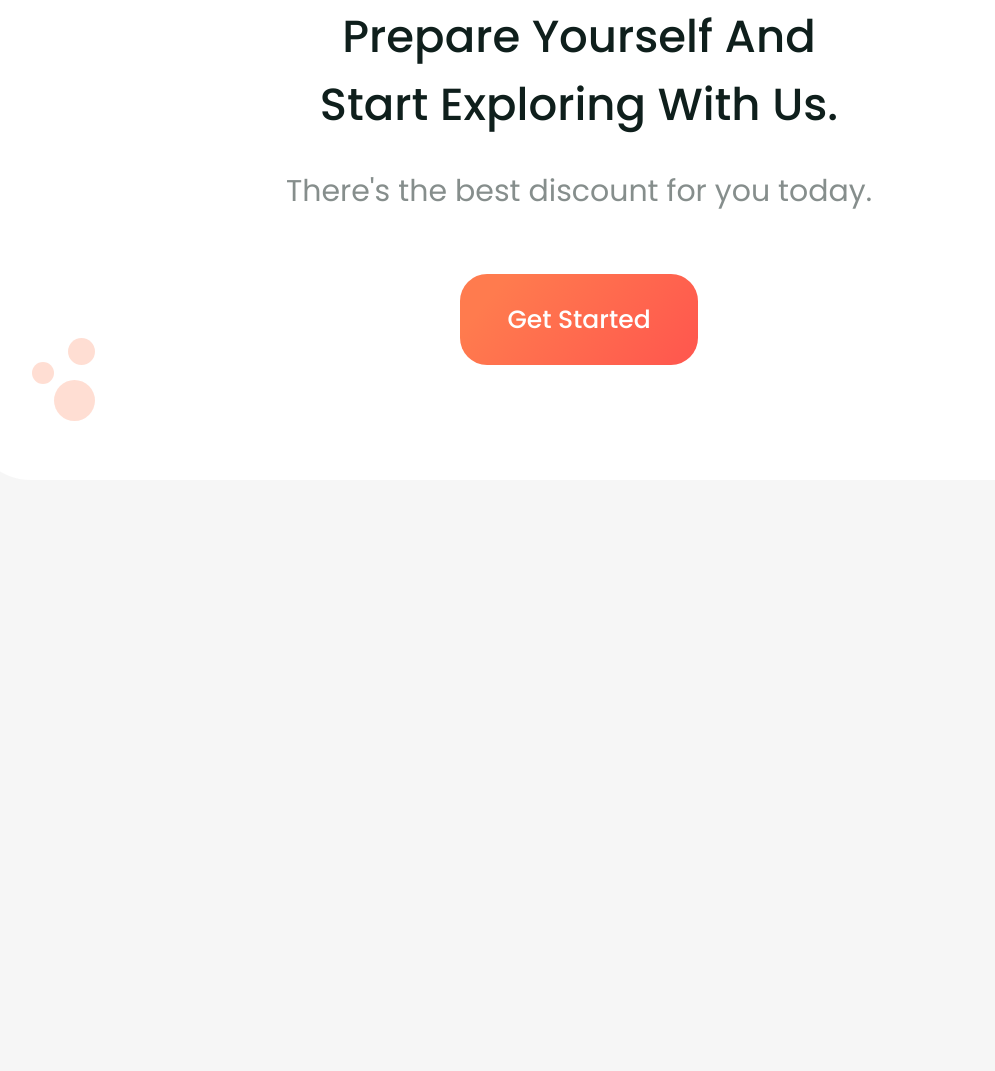
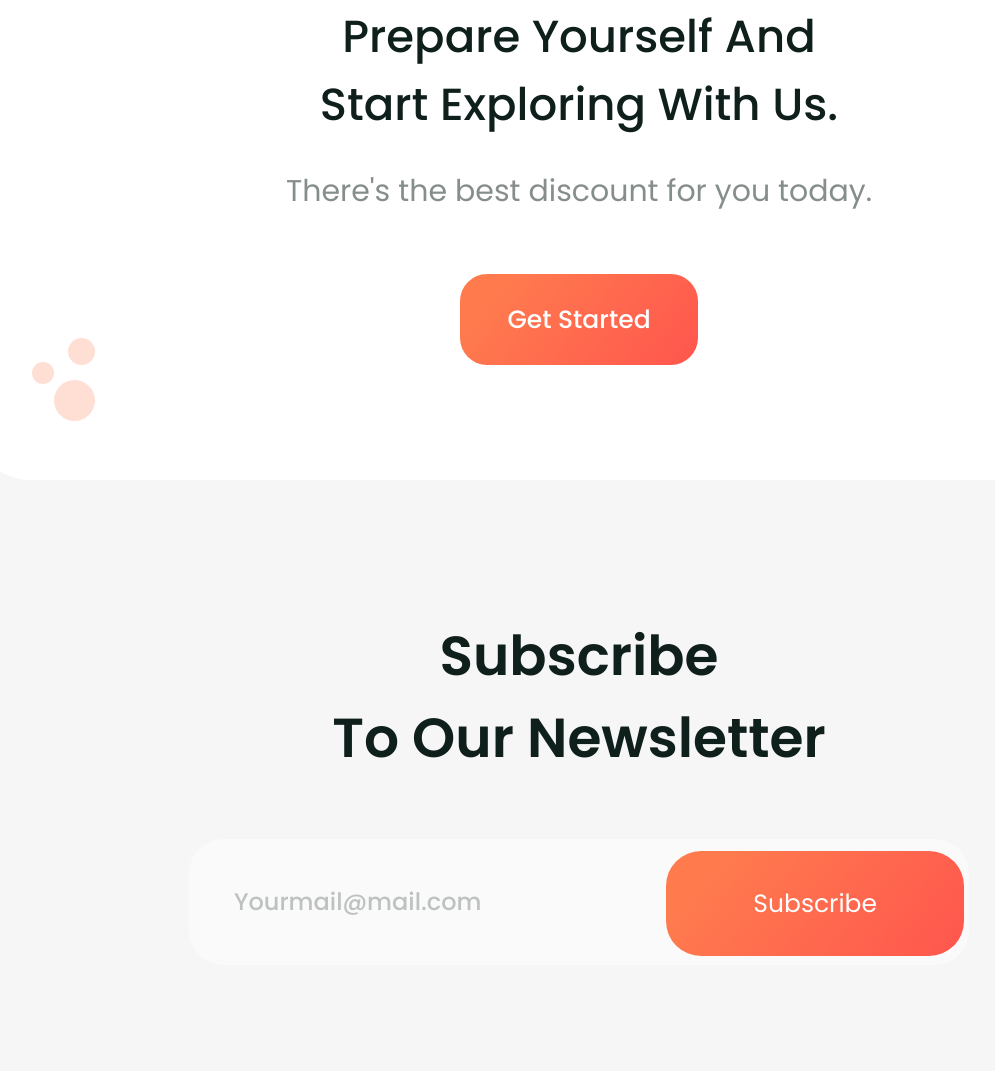
Before and after one commit to NeverMind109/GoTrip, a website: page app/index.html in a window 1280 px wide. Shown: the part 2553-3624 px from the top of the page, without its empty margins (61-1056 px from the left). Before the commit the page ends 3168 px from the top, so only its background shows below. Drawn offline with nearby package versions, Linux system fonts and the light colour scheme; files that its build step writes are made by us from their sources.

Commit message:
Created: Added Subscribe Section

```diff
--- a/app/index.html
+++ b/app/index.html
@@ -458,6 +458,33 @@
             </div>
           </div>
         </section>
+        <section class="subscribe">
+          <div class="subscribe__wrapper">
+            <h2 class="section-title subscribe__title">
+              Subscribe To&nbsp;Our&nbsp;Newsletter
+            </h2>
+            <form
+              class="subscribe__form needs-validation"
+              action="#"
+              novalidate
+            >
+              <input
+                type="email"
+                class="subscribe__input"
+                id="subscribe__input"
+                placeholder="Yourmail@mail.com"
+                minlength="10"
+                required
+              />
+              <button class="button subscribe__btn" type="submit">
+                Subscribe
+              </button>
+              <div class="invalid-feedback subscribe__invalid-feedback">
+                Please, enter your email
+              </div>
+            </form>
+          </div>
+        </section>
       </div>
     </main>
     <script src="js/main.min.js"></script>
--- a/app/js/main.js
+++ b/app/js/main.js
@@ -26,10 +26,29 @@ $(function () {
       },
     ],
   });
+
   $(".reviews__slider").slick({
     slidesToShow: 1,
     slidesToScroll: 1,
     autoplay: true,
     autoplaySpeed: 2000,
   });
+
+  (function () {
+    var forms = document.querySelectorAll(".needs-validation");
+
+    Array.prototype.slice.call(forms).forEach(function (form) {
+      form.addEventListener(
+        "submit",
+        function (event) {
+          if (!form.checkValidity()) {
+            event.preventDefault();
+            event.stopPropagation();
+          }
+          form.classList.add("was-validated");
+        },
+        false
+      );
+    });
+  })();
 });
--- /dev/null
+++ b/app/scss/_blocks/_subscribe.scss
@@ -0,0 +1,52 @@
+.subscribe {
+  padding-bottom: 106px;
+  &__title {
+    max-width: 750px;
+    text-align: center;
+    margin: 0 auto 60px;
+  }
+  &__form {
+    max-width: 800px;
+    position: relative;
+    margin: 0 auto;
+    padding: 0 10px;
+  }
+  &__input {
+    width: 100%;
+    font-family: "Poppins", sans-serif;
+    font-style: normal;
+    font-weight: 500;
+    font-size: 24px;
+    line-height: 36px;
+    color: #0f1f1c;
+    opacity: 0.5;
+    padding: 45px 130px 45px 45px;
+    background: linear-gradient(0deg, #ffffff, #ffffff), #c4c4c4;
+    border: none;
+    border-radius: 35px;
+    &::placeholder {
+      font-family: "Poppins", sans-serif;
+      font-style: normal;
+      font-weight: 500;
+      font-size: 24px;
+      line-height: 36px;
+      color: #0f1f1c;
+      opacity: 0.5;
+    }
+  }
+  &__btn {
+    position: absolute;
+    top: 12px;
+    right: 15px;
+    padding: 34px 87px;
+    color: #fefefe;
+    border: none;
+    border-radius: 35px;
+    &:active {
+      padding: 32px 85px;
+    }
+  }
+  &__invalid-feedback {
+    padding: 10px 0 10px 25px;
+  }
+}
--- a/app/scss/style.scss
+++ b/app/scss/style.scss
@@ -7,5 +7,5 @@
 @import "_blocks/_destinations.scss";
 @import "_blocks/_reviews.scss";
 @import "_blocks/_statement.scss";
-
+@import "_blocks/_subscribe.scss";
 @import "_media.scss";
```
Also changed, not shown: app/css/style.min.css, app/js/main.min.js.
